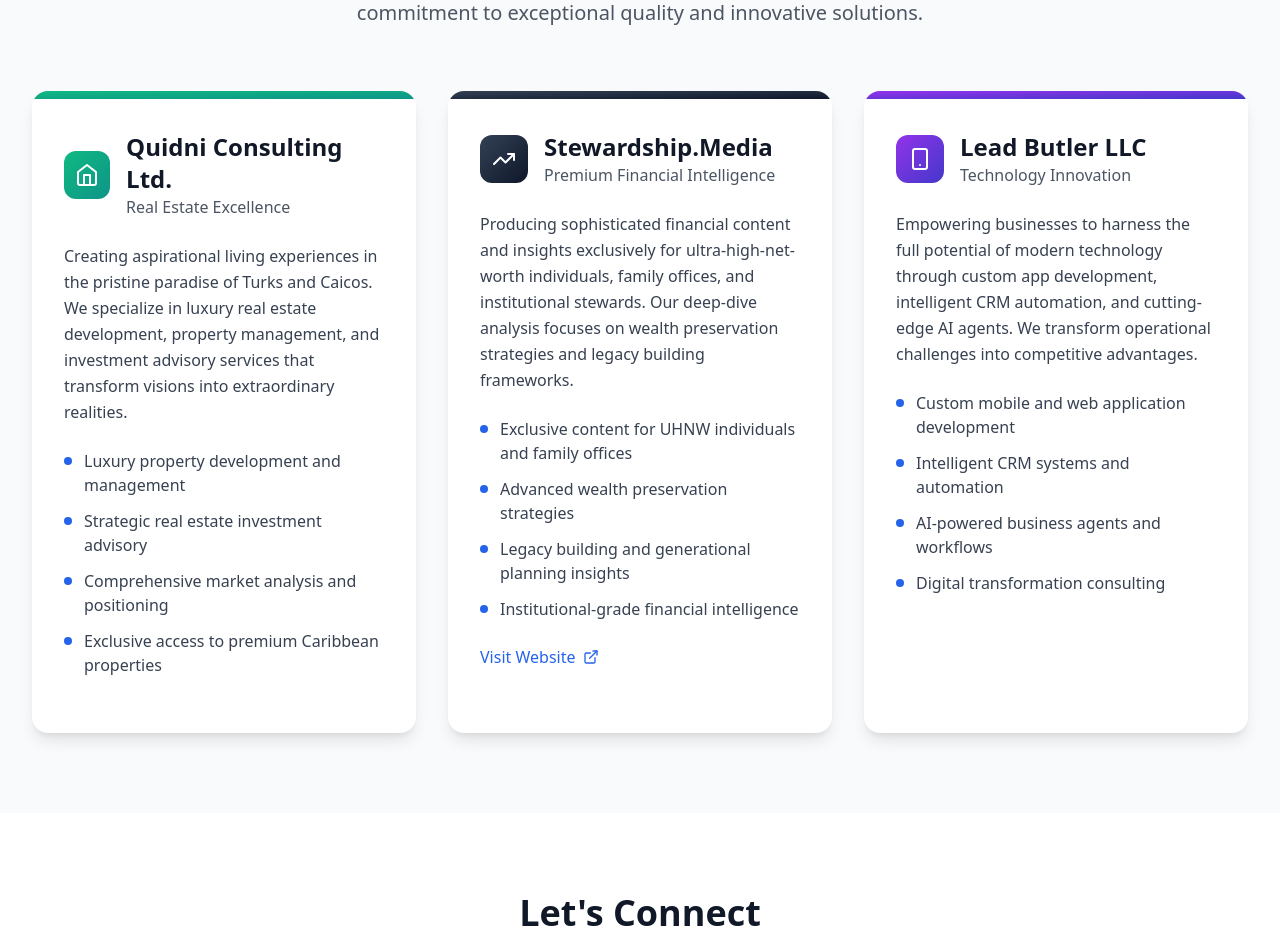
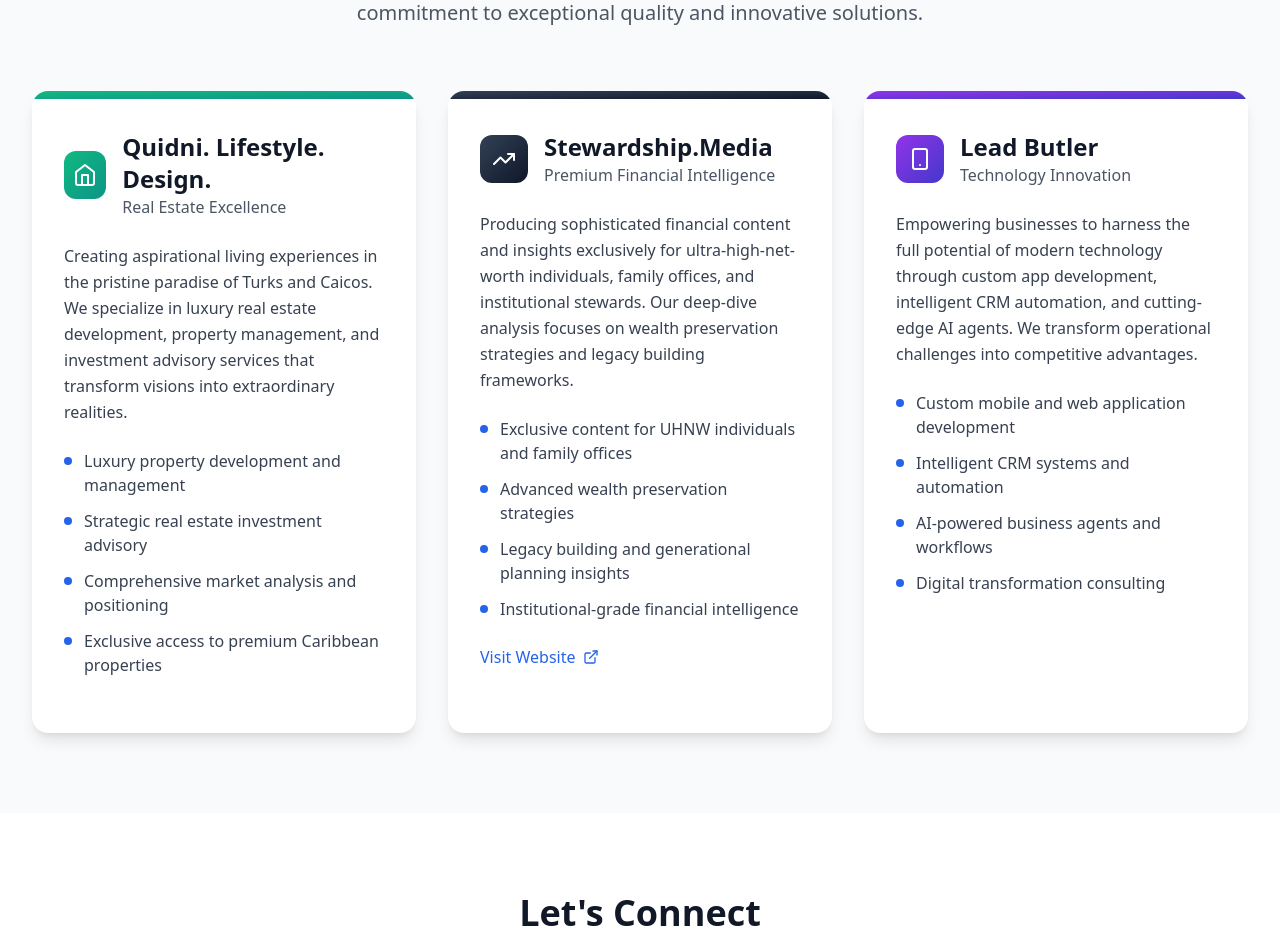
Before and after one commit to wundergunder/quidni.group, a React (Vite) app: page / in a window 1280 px wide. Shown: the part 800-1728 px from the top of the page. Built offline with nearby package versions, Linux system fonts and the light colour scheme.

Commit message:
Update Portfolio.tsx

```diff
--- a/src/components/Portfolio.tsx
+++ b/src/components/Portfolio.tsx
@@ -5,7 +5,7 @@ import { Home, TrendingUp, Smartphone } from 'lucide-react';
 export default function Portfolio() {
   const companies = [
     {
-      title: "Quidni Consulting Ltd.",
+      title: "Quidni. Lifestyle. Design.",
       subtitle: "Real Estate Excellence",
       description: "Creating aspirational living experiences in the pristine paradise of Turks and Caicos. We specialize in luxury real estate development, property management, and investment advisory services that transform visions into extraordinary realities.",
       features: [
@@ -32,7 +32,7 @@ export default function Portfolio() {
       website: "https://stewardship.media/"
     },
     {
-      title: "Lead Butler LLC",
+      title: "Lead Butler",
       subtitle: "Technology Innovation",
       description: "Empowering businesses to harness the full potential of modern technology through custom app development, intelligent CRM automation, and cutting-edge AI agents. We transform operational challenges into competitive advantages.",
       features: [
```
